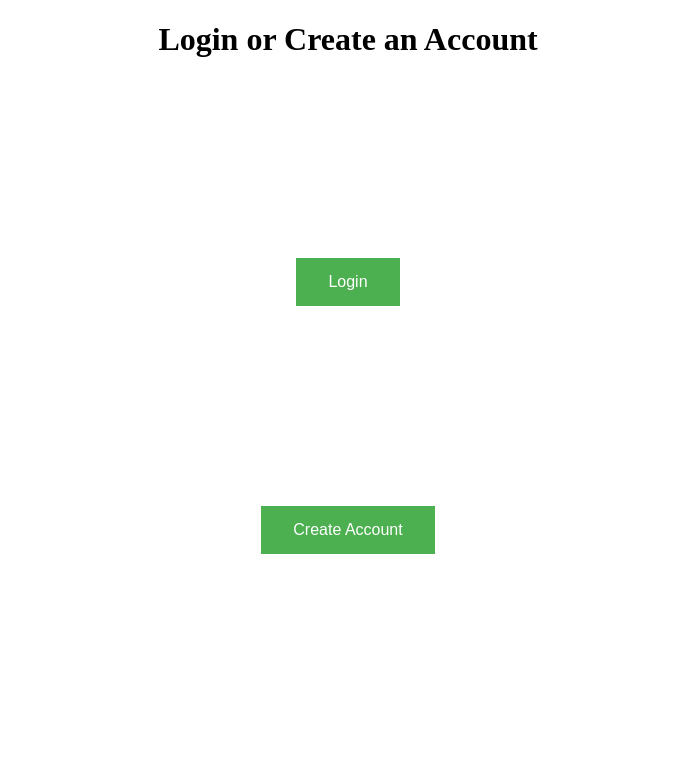
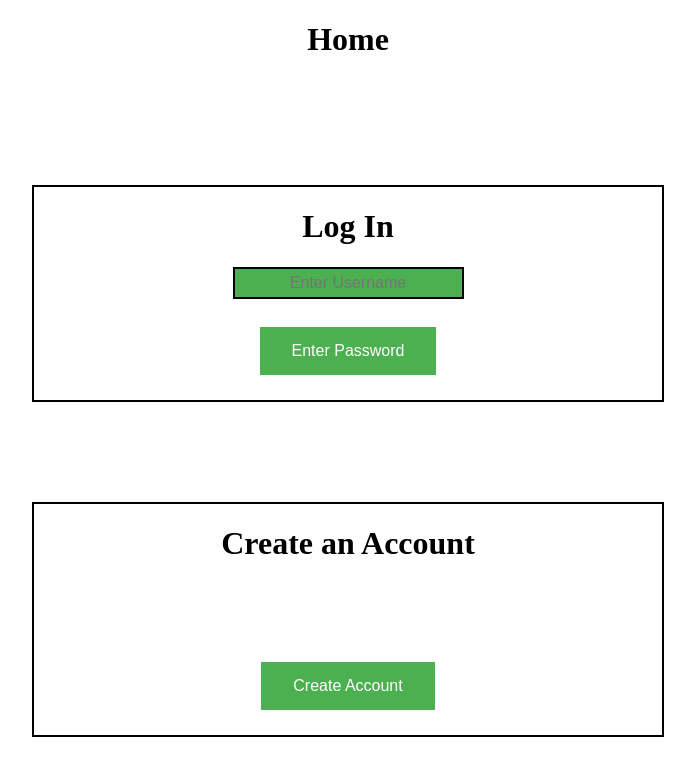
Before and after one commit to bjasin/ISP_Project, a PHP site: page / in a window 1280 px wide. Shown: the top 776 px of the page, without its empty margins (292-987 px from the left). Run offline with PHP 8.4, Linux system fonts and the light colour scheme; some libraries are stand-ins or nearby versions.

Commit message:
additional UI

```diff
--- a/buttons.js
+++ b/buttons.js
@@ -1,4 +1,5 @@
 var login;
+var user_name;
 var user_image;
 var user_x;
 var user_y;
@@ -8,12 +9,17 @@ var user_pswd;
 $("#create").mousedown(function(){
 	$('#title').text("Create an Account");
 	$("#page1").css("display", "none");
+	$("#page_user").css("display", "block");
+	login = false;
+     });
+$("#user_submit").mousedown(function(){
+	user_name = $('#username').val();
+	$("#page_user").css("display", "none");
 	$("#page2").css("display", "block");
-	login = false;
      });
 
 $("#login").mousedown(function(){
-	$('#title').text("Login");
+	$('#title').text("Log In");
 	$("#page1").css("display", "none");
 	$("#page2").css("display", "block");
 	login = true;
--- a/index.html
+++ b/index.html
@@ -1,7 +1,7 @@
 <!DOCTYPE html>
 <html lang="en">
 <!-- TODO:
-
+restrictions on username and passwords
 
 -->
 <head>
@@ -14,17 +14,27 @@
 
 </head>
 <body>
-<h1 id="title">Login or Create an Account</h1>
 
+<h1 id="title">Home</h1>
 <!-- Choose Login or Create Account -->
 <div id="page1">
-	<button id="login">Login</button>
+	<div id = "login_area">
+	<h1> Log In </h1>
+	<input id="username" type="text" placeholder="Enter Username"><br>
+	<button id="login">Enter Password</button>
+	</div>
+
+	<div id ="create_area">
+	<h1> Create an Account </h1>
 	<button id="create">Create Account</button>
+	</div>
 </div>
-
+<div id="page_user">
+	<input id="username" type="text" placeholder="Enter Username"><br>
+ 	<input id="user_submit" type="submit" value="Submit">
+</div>
 <!--Choose picture to use-->
 <div id="page2">
-
     <input type="file" id="upload" name="avatar" accept="image/png, image/jpeg" />
     <button id="preview_pic">Preview</button>
     <button id="submit_pic">Submit</button>
@@ -43,7 +53,7 @@
 <!--Enter text password-->
 <div id="page4">
 	<form>
-  	<input id="textbox" type="password"><br>
+  	<input id="textbox" type="password" placeholder="Enter Password"><br>
  	<input id="text_submit" type="submit" value="Submit">
 	</form>
 </div>
--- a/project.css
+++ b/project.css
@@ -1,8 +1,21 @@
 h1 {
 	text-align: center;
 }
-
-#page1 > button {
+#login_area{
+	border: 2px solid black;
+	margin-right: 25%;
+	margin-left: 25%;
+	margin-top: 10%;
+	padding-bottom: 25px;
+}
+#create_area{
+	border: 2px solid black;
+	margin-top: 100px;
+	margin-right: 25%;
+	margin-left: 25%;
+	padding-bottom: 25px;
+}
+#login {
 	background-color: #4CAF50;
     border: none;
     color: white;
@@ -11,12 +24,26 @@ h1 {
     text-decoration: none;
     display: block;
     font-size: 16px;
-    margin-top: 200px;
+    margin-top: 10px;
     margin-bottom: auto;
     margin-right: auto;
     margin-left: auto;
 }
-#page2, #page3, #page4 {
+#create{
+	background-color: #4CAF50;
+    border: none;
+    color: white;
+    padding: 15px 32px;
+    text-align: center;
+    text-decoration: none;
+    display: block;
+    font-size: 16px;
+    margin-top: 100px;
+    margin-bottom: auto;
+    margin-right: auto;
+    margin-left: auto;
+}
+#page2, #page3, #page4, #page_user {
 	display:none;
 }
 
@@ -77,7 +104,7 @@ canvas {
     margin-left: auto;
 
 }
-#textbox, #text_submit {
+#textbox, #text_submit, #user_submit, #username {
 	background-color: #4CAF50;
     border: 2px solid black;
     color: white;
```
